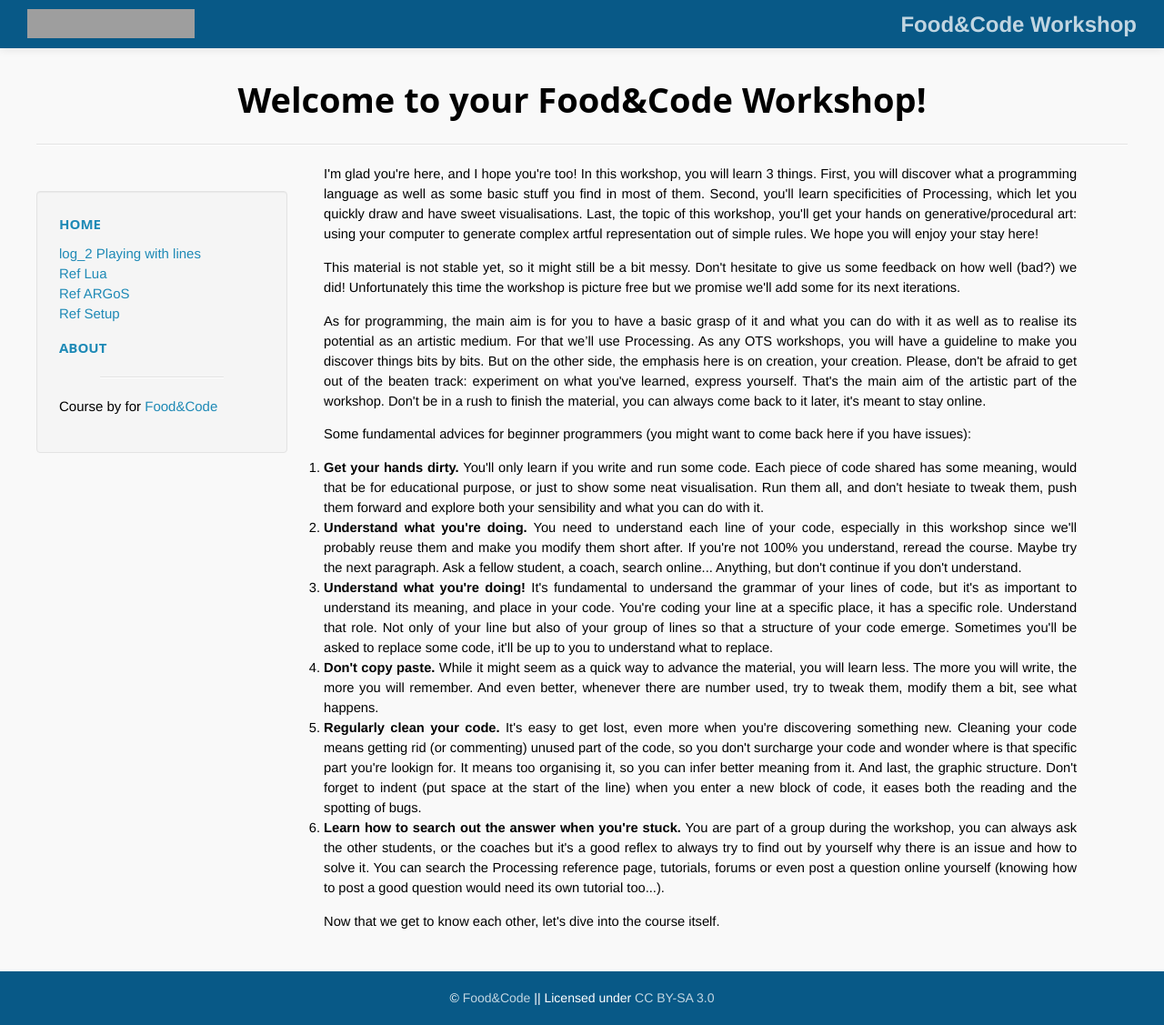
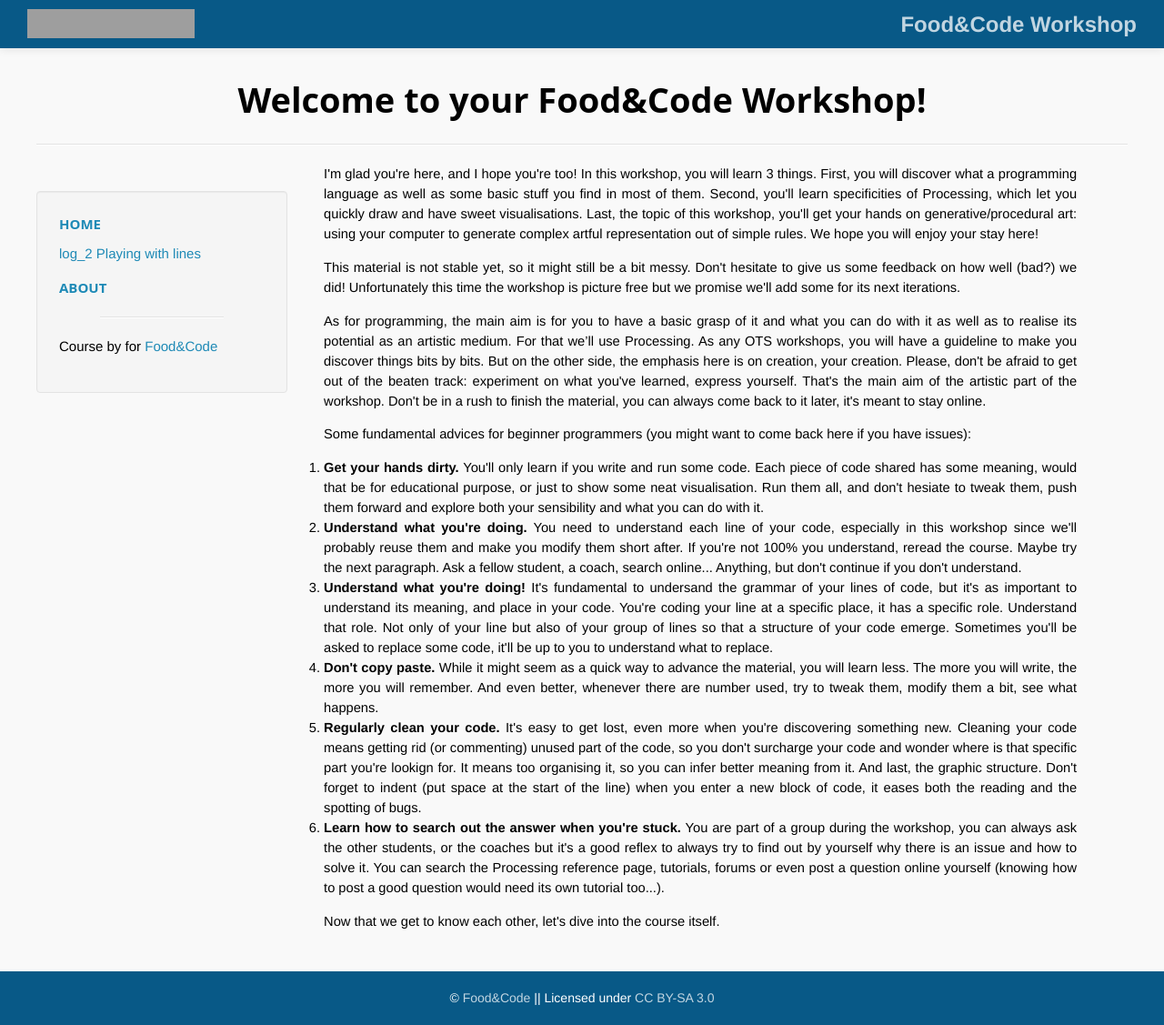
Before and after one commit to FoodAndCode/workshop, a Jekyll site: the page built from index.html, in a window 1280 px wide. Shown: the whole page at 91% size. Built offline with Jekyll 4.4.1, drawn with Linux system fonts in a browser that asks for light colours; Markdown is read by kramdown in place of the engine named in the settings.

Commit message:
Update default.html

```diff
--- a/_layouts/default.html
+++ b/_layouts/default.html
@@ -35,9 +35,6 @@
                 {% for i in (0..site.pages.size) %} {% for post in site.pages %} {% if post.num == i %}
                     <li><a href="{{ site.baseurl }}{{ post.url }}">log_{{post.num}} {{ post.title }}</a></li>
                 {% endif %} {% endfor %} {% endfor %}
-            	<li><a href="{{ site.baseurl }}/ref_lua.html">Ref Lua</a></li>
-            	<li><a href="{{ site.baseurl }}/ref_argos.html">Ref ARGoS</a></li>
-            	<li><a href="{{ site.baseurl }}/ref_setup.html">Ref Setup</a></li>
             </ul>
 
             <a href="{{ site.baseurl }}/about.html">About</a>
```
